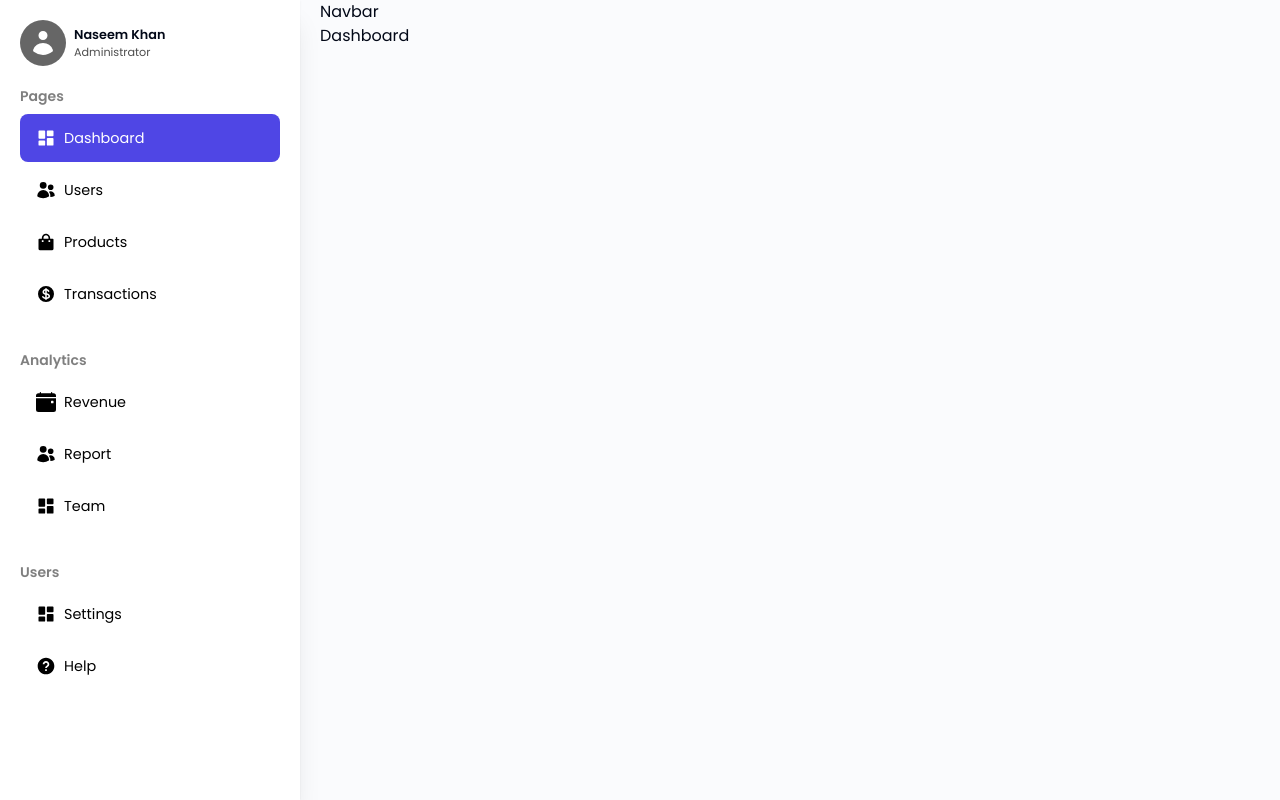
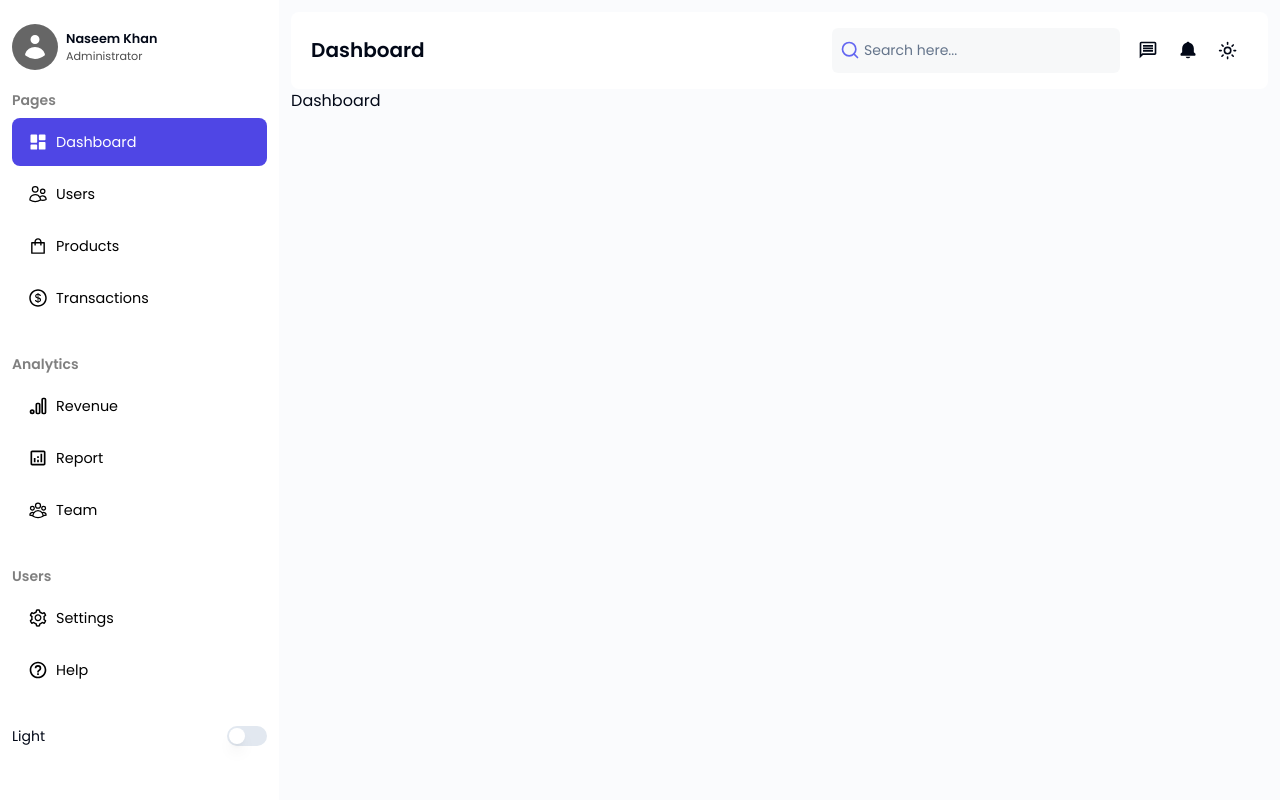
Before and after one commit to NaseemKhan005/admin-panel, a Next.js app: page /dashboard in a window 1280 px wide. Built offline with nearby package versions, Linux system fonts and the light colour scheme.

Commit message:
navbar added

```diff
--- a/app/(dashboard)/(routes)/dashboard/layout.tsx
+++ b/app/(dashboard)/(routes)/dashboard/layout.tsx
@@ -16,13 +16,13 @@ export default function DashboardLayout({
 }) {
 	return (
 		<div
-			className={cn(poppins.className, "flex items-start gap-5 bg-[#FAFBFD]")}
+			className={cn(poppins.className, "flex items-start gap-3 bg-[#FAFBFD] dark:bg-dark-black dark:text-white")}
 		>
 			<div className="flex-[1]">
 				<Sidebar />
 			</div>
 
-			<div className="flex-[3.2]">
+			<div className="flex-[3.5] pr-3 py-3">
 				<Navbar />
 				{children}
 			</div>
--- a/app/layout.tsx
+++ b/app/layout.tsx
@@ -1,6 +1,8 @@
 import type { Metadata } from "next";
 import { Poppins } from "next/font/google";
+
 import "./globals.css";
+import { ThemeProvider } from "@/providers/ThemeProvider";
 
 const poppins = Poppins({
 	subsets: ["latin"],
@@ -8,8 +10,8 @@ const poppins = Poppins({
 });
 
 export const metadata: Metadata = {
-	title: "Create Next App",
-	description: "Generated by create next app",
+	title: "Admin Dashboard | Naseem Khan",
+	description: "A Full Stack Admin Dashboard Panel",
 };
 
 export default function RootLayout({
@@ -19,7 +21,16 @@ export default function RootLayout({
 }) {
 	return (
 		<html lang="en">
-			<body className={poppins.className}>{children}</body>
+			<body className={poppins.className}>
+				<ThemeProvider
+					attribute="class"
+					defaultTheme="system"
+					enableSystem
+					disableTransitionOnChange
+				>
+					{children}
+				</ThemeProvider>
+			</body>
 		</html>
 	);
 }
--- a/components/Navbar.tsx
+++ b/components/Navbar.tsx
@@ -1,9 +1,38 @@
-import React from 'react'
+import { FiSearch } from "react-icons/fi";
+
+import { Input } from "./ui/input";
+import { MdOutlineMessage } from "react-icons/md";
+import { BiSolidBell } from "react-icons/bi";
+import { ToggleTheme } from "./ToggleTheme";
+import { Button } from "./ui/button";
 
 const Navbar = () => {
-  return (
-    <div>Navbar</div>
-  )
-}
+	return (
+		<div className="flex items-center justify-between bg-white dark:bg-soft-black px-5 py-4 rounded-lg">
+			<div>
+				<h2 className="text-xl font-semibold">Dashboard</h2>
+			</div>
 
-export default Navbar
+			<div className="flex items-center gap-2">
+				<div className="relative">
+					<Input
+						placeholder="Search here..."
+						className="w-72 pl-8 border-none bg-muted-foreground/5 py-[1.4rem] dark:bg-muted-foreground/10"
+					/>
+					<FiSearch className="text-indigo-500 dark:text-indigo-400 absolute top-1/2 -translate-y-1/2 left-2 text-xl" />
+				</div>
+        <div className="flex items-center">
+					<Button variant="ghost" size="icon">
+						<MdOutlineMessage className="text-xl" />
+					</Button>
+					<Button variant="ghost" size="icon">
+						<BiSolidBell className="text-xl" />
+					</Button>
+					<ToggleTheme />
+				</div>
+			</div>
+		</div>
+	);
+};
+
+export default Navbar;
--- a/components/Sidebar.tsx
+++ b/components/Sidebar.tsx
@@ -6,19 +6,24 @@ import { HiMiniUser } from "react-icons/hi2";
 
 import { menuItems } from "@/constants/Sidebar";
 import { cn } from "@/lib/utils";
+import { Switch } from "./ui/switch";
 
 const Sidebar = () => {
 	const pathname = usePathname();
 
 	return (
-		<div className="bg-white shadow-xl drop-shadow-sm w-full h-screen overflow-y-scroll p-5">
+		<div className="bg-white dark:bg-soft-black dark:text-white w-full h-screen overflow-y-scroll py-6 px-3">
 			<div className="flex items-center gap-2">
-				<div className="bg-black/60 w-fit rounded-full p-2 text-white text-3xl">
+				<div className="bg-black/60 dark:bg-white dark:text-black w-fit rounded-full p-2 text-white text-3xl">
 					<HiMiniUser />
 				</div>
 				<div className="capitalize ">
-					<p className="text-[.8rem] font-semibold">naseem khan</p>
-					<p className="text-[.7rem] text-black/70">administrator</p>
+					<p className="text-[.8rem] font-semibold dark:text-white">
+						naseem khan
+					</p>
+					<p className="text-[.7rem] text-black/70 dark:text-neutral-300">
+						administrator
+					</p>
 				</div>
 			</div>
 
@@ -26,7 +31,9 @@ const Sidebar = () => {
 				<ul className="flex flex-col gap-8 capitalize text-sm mt-5">
 					{menuItems.map((item) => (
 						<li key={item.title}>
-							<span className="text-black/50 font-semibold">{item.title}</span>
+							<span className="text-black/50 dark:text-neutral-300 font-semibold">
+								{item.title}
+							</span>
 							<div className="flex flex-col gap-1">
 								{item.links.map((link) => (
 									<Link
@@ -36,11 +43,15 @@ const Sidebar = () => {
 											"flex items-center text-[.9rem] gap-2 px-4 py-3.5 rounded-lg first:mt-2",
 											pathname === link.path
 												? "bg-indigo-600 hover:bg-indigo-700 text-white"
-												: "hover:bg-indigo-600 text-black hover:text-white"
+												: "hover:bg-indigo-600 text-black hover:text-white dark:text-white"
 										)}
 									>
 										<span className="text-xl">
-											<link.icon />
+											{pathname === link.path ? (
+												<link.activeIcon />
+											) : (
+												<link.icon />
+											)}
 										</span>
 										<span>{link.name}</span>
 									</Link>
@@ -48,6 +59,10 @@ const Sidebar = () => {
 							</div>
 						</li>
 					))}
+					<div className="flex items-center justify-between">
+						<span>Light</span>
+						<Switch />
+					</div>
 				</ul>
 			</div>
 		</div>
--- /dev/null
+++ b/components/ToggleTheme.tsx
@@ -0,0 +1,24 @@
+"use client";
+
+import * as React from "react";
+import { Moon, Sun } from "lucide-react";
+import { useTheme } from "next-themes";
+
+import { Button } from "@/components/ui/button";
+
+export function ToggleTheme() {
+	const { theme, setTheme } = useTheme();
+
+	return (
+		<Button
+			variant="ghost"
+			size="icon"
+			onClick={() => setTheme(theme === "light" ? "dark" : "light")}
+			className="rounded-full"
+		>
+			<Sun className="h-[1.2rem] w-[1.2rem] rotate-0 scale-100 transition-all dark:-rotate-90 dark:scale-0" />
+			<Moon className="absolute h-[1.2rem] w-[1.2rem] rotate-90 scale-0 transition-all dark:rotate-0 dark:scale-100" />
+			<span className="sr-only">Toggle theme</span>
+		</Button>
+	);
+}
--- /dev/null
+++ b/components/ui/button.tsx
@@ -0,0 +1,56 @@
+import * as React from "react";
+import { Slot } from "@radix-ui/react-slot";
+import { cva, type VariantProps } from "class-variance-authority";
+
+import { cn } from "@/lib/utils";
+
+const buttonVariants = cva(
+	"inline-flex items-center justify-center rounded-md text-sm font-medium ring-offset-background transition-colors focus-visible:outline-none focus-visible:ring-2 focus-visible:ring-ring focus-visible:ring-offset-2 disabled:pointer-events-none disabled:opacity-50",
+	{
+		variants: {
+			variant: {
+				default: "bg-primary text-primary-foreground hover:bg-primary/90",
+				destructive:
+					"bg-destructive text-destructive-foreground hover:bg-destructive/90",
+				outline:
+					"border border-input bg-background hover:bg-accent hover:text-accent-foreground",
+				secondary:
+					"bg-secondary text-secondary-foreground hover:bg-secondary/80",
+				ghost: "hover:bg-accent hover:text-accent-foreground",
+				link: "text-primary underline-offset-4 hover:underline",
+			},
+			size: {
+				default: "h-10 px-4 py-2",
+				sm: "h-9 rounded-md px-3",
+				lg: "h-11 rounded-md px-8",
+				icon: "h-10 w-10 rounded-full",
+			},
+		},
+		defaultVariants: {
+			variant: "default",
+			size: "default",
+		},
+	}
+);
+
+export interface ButtonProps
+	extends React.ButtonHTMLAttributes<HTMLButtonElement>,
+		VariantProps<typeof buttonVariants> {
+	asChild?: boolean;
+}
+
+const Button = React.forwardRef<HTMLButtonElement, ButtonProps>(
+	({ className, variant, size, asChild = false, ...props }, ref) => {
+		const Comp = asChild ? Slot : "button";
+		return (
+			<Comp
+				className={cn(buttonVariants({ variant, size, className }))}
+				ref={ref}
+				{...props}
+			/>
+		);
+	}
+);
+Button.displayName = "Button";
+
+export { Button, buttonVariants };
--- /dev/null
+++ b/components/ui/input.tsx
@@ -0,0 +1,25 @@
+import * as React from "react";
+
+import { cn } from "@/lib/utils";
+
+export interface InputProps
+	extends React.InputHTMLAttributes<HTMLInputElement> {}
+
+const Input = React.forwardRef<HTMLInputElement, InputProps>(
+	({ className, type, ...props }, ref) => {
+		return (
+			<input
+				type={type}
+				className={cn(
+					"flex h-10 w-full rounded-md border border-input bg-background px-3 py-2 text-sm ring-offset-background file:border-0 file:bg-transparent file:text-sm file:font-medium placeholder:text-muted-foreground focus-visible:outline-none focus-visible:ring-0 focus-visible:ring-ring focus-visible:ring-offset-0 disabled:cursor-not-allowed disabled:opacity-50 ring-indigo-500",
+					className
+				)}
+				ref={ref}
+				{...props}
+			/>
+		);
+	}
+);
+Input.displayName = "Input";
+
+export { Input };
--- /dev/null
+++ b/components/ui/switch.tsx
@@ -0,0 +1,36 @@
+"use client";
+
+import * as React from "react";
+import * as SwitchPrimitives from "@radix-ui/react-switch";
+
+import { useTheme } from "next-themes";
+
+import { cn } from "@/lib/utils";
+
+const Switch = React.forwardRef<
+	React.ElementRef<typeof SwitchPrimitives.Root>,
+	React.ComponentPropsWithoutRef<typeof SwitchPrimitives.Root>
+>(({ className, ...props }, ref) => {
+	const { theme, setTheme } = useTheme();
+
+	return (
+		<SwitchPrimitives.Root
+			onClick={() => setTheme(theme === "light" ? "dark" : "light")}
+			className={cn(
+				"peer inline-flex h-[20px] w-[40px] shrink-0 cursor-pointer items-center rounded-full border-2 border-transparent transition-colors focus-visible:outline-none focus-visible:ring-2 focus-visible:ring-ring focus-visible:ring-offset-2 focus-visible:ring-offset-background disabled:cursor-not-allowed disabled:opacity-50 data-[state=checked]:bg-green-600 data-[state=unchecked]:bg-input",
+				className
+			)}
+			{...props}
+			ref={ref}
+		>
+			<SwitchPrimitives.Thumb
+				className={cn(
+					"pointer-events-none block h-[16px] w-[16px] rounded-full bg-background shadow-lg ring-0 transition-transform data-[state=checked]:translate-x-5 data-[state=unchecked]:translate-x-0 dark:bg-white dark:text-white"
+				)}
+			/>
+		</SwitchPrimitives.Root>
+	);
+});
+Switch.displayName = SwitchPrimitives.Root.displayName;
+
+export { Switch };
--- a/package.json
+++ b/package.json
@@ -9,6 +9,8 @@
     "lint": "next lint"
   },
   "dependencies": {
+    "@radix-ui/react-slot": "^1.0.2",
+    "@radix-ui/react-switch": "^1.0.3",
     "class-variance-authority": "^0.7.0",
     "clsx": "^2.0.0",
     "lucide-react": "^0.292.0",
--- /dev/null
+++ b/providers/ThemeProvider.tsx
@@ -0,0 +1,9 @@
+"use client";
+
+import * as React from "react";
+import { ThemeProvider as NextThemesProvider } from "next-themes";
+import { type ThemeProviderProps } from "next-themes/dist/types";
+
+export function ThemeProvider({ children, ...props }: ThemeProviderProps) {
+	return <NextThemesProvider {...props}>{children}</NextThemesProvider>;
+}
--- a/tailwind.config.ts
+++ b/tailwind.config.ts
@@ -2,10 +2,10 @@
 module.exports = {
 	darkMode: ["class"],
 	content: [
-    './pages/**/*.{ts,tsx}',
-    './components/**/*.{ts,tsx}',
-    './app/**/*.{ts,tsx}',
-    './src/**/*.{ts,tsx}',
+		"./pages/**/*.{ts,tsx}",
+		"./components/**/*.{ts,tsx}",
+		"./app/**/*.{ts,tsx}",
+		"./src/**/*.{ts,tsx}",
 	],
 	theme: {
 		container: {
@@ -22,6 +22,8 @@ module.exports = {
 				ring: "hsl(var(--ring))",
 				background: "hsl(var(--background))",
 				foreground: "hsl(var(--foreground))",
+				"dark-black": "#151c2c",
+				"soft-black": "#182237",
 				primary: {
 					DEFAULT: "hsl(var(--primary))",
 					foreground: "hsl(var(--primary-foreground))",
@@ -73,4 +75,4 @@ module.exports = {
 		},
 	},
 	plugins: [require("tailwindcss-animate")],
-}
+};
```
Also changed, not shown: constants/Sidebar.ts (+49 -20 lines), 1 other file (tests, documents, lock files or other folders). Lines whose indentation alone changed are shown as unchanged.
